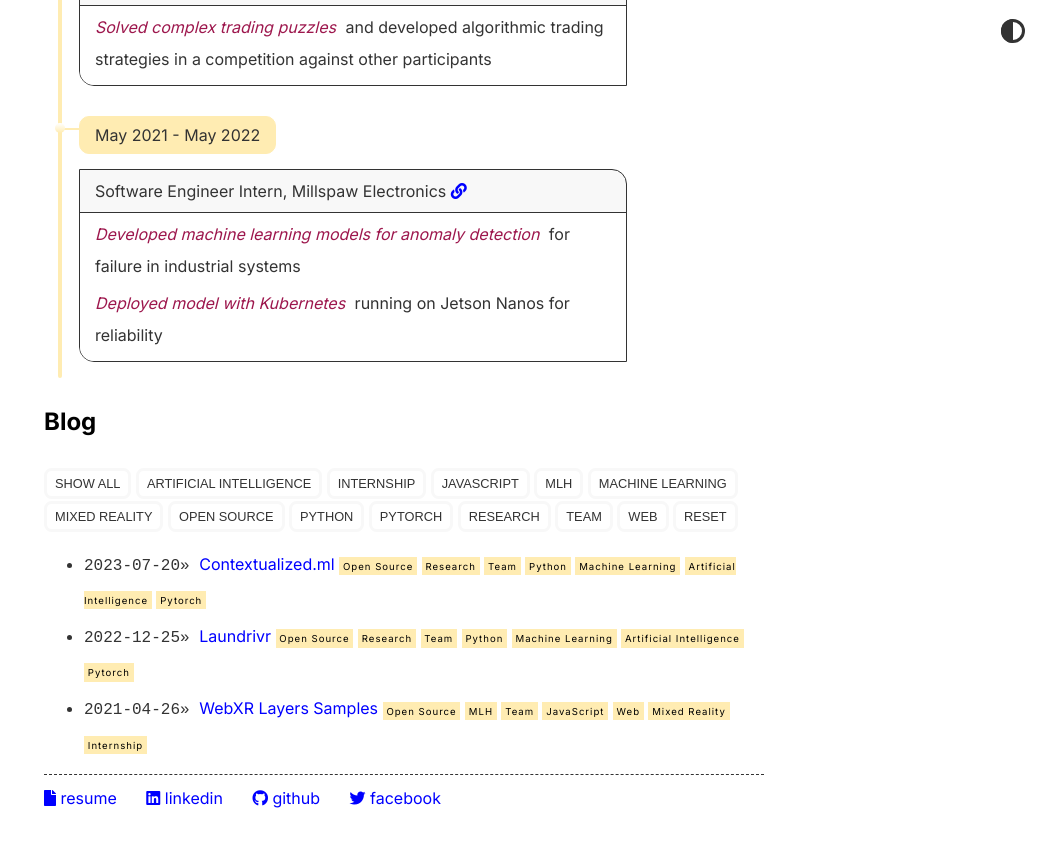
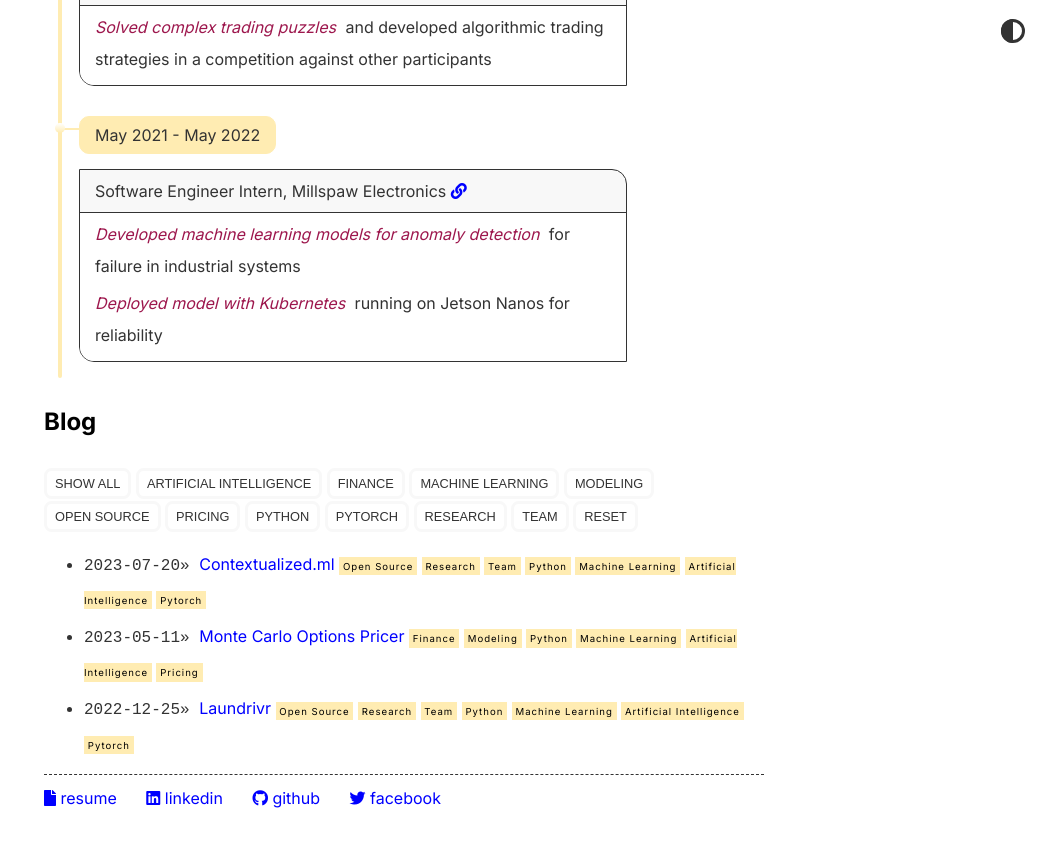
Before and after one commit to aaron10l/aaron10l.github.io, a Jekyll site: the page built from index.md, in a window 1280 px wide and 900 px high, scrolled down 1477 px. Shown: the top 847 px of the window, without its empty margins (236-1280 px from the left). Built offline with Jekyll 4.4.1, drawn with Linux system fonts in a browser that asks for light colours; comment, search, counter and statistics services are not loaded; part of the change alters nothing that is shown.

Commit message:
add monte carlo post

```diff
--- a/_data/home.yml
+++ b/_data/home.yml
@@ -59,7 +59,7 @@ project_entries:
     desc: A mobile app simplifying laundry management across college campuses
 
   - title: MC Options Pricer
-    url: slatevim-post
+    url: monte-carlo-pricing
     desc: A tool to calculate the fair value of derivatives using monte carlo simulations
 
   - title: Diversidy
--- a/_posts/2021-04-26-webxr-layers-post.md
+++ /dev/null
@@ -1,70 +0,0 @@
----
-title: WebXR Layers Samples
-layout: post
-show_footer: true
-permalink: /webxr-layers-post
-github_link: https://github.com/und3fined-v01d/webxr-layers/tree/docs
-tags:
-    - Open Source
-    - MLH
-    - Team
-    - JavaScript
-    - Web
-    - Mixed Reality
-    - Internship
----
-
-This project is a product of an [Major League Hacking (MLH) Spring 2021 Fellowship](https://fellowship.mlh.io/) open source contribution!
-
-[Composition of WebXR layers](https://www.w3.org/TR/webxrlayers-1/#intro) has significant benefits. This application is a small collection of samples that demonstrate creating and interacting with video layers in an XR environment. Because video layers cannot be interacted with directly via a controller, a 3D rendering library is used to achieve the desired interactions, including video playback controls, and moving and resizing layers. For this project, we chose to use [Three.js](https://threejs.org/) as our main 3D rendering library.
-
-## Media
-
-[Featured](https://www.linkedin.com/posts/major-league-hacking_webxr-a-contributors-story-with-zhixiang-activity-6785235305592066048-JaQ6) by Facebook and Major League Hacking for my contribution to the WebXR project!
-
-## Contribution
-
-Kickstarted [open source scene](https://github.com/und3fined-v01d/webxr-layers/pull/39) for WebXR and WebXR layers.
-
-## Design
-
-Overview and minimal viable product:
-
-![Static overview](../images/webxr-layers_overview-static.jpg)
-
-## Application Architecture
-
-### General
-
-![Application Architecture](../images/webxr-layers_architecture.png)
-
-For in-depth discussion, see [here](https://github.com/und3fined-v01d/webxr-layers/tree/docs#application-architecture).
-
-### User Interface
-
-![User Interface](../images/webxr-layers_UI.png)
-
-## Features
-
-### Toolbar Interactions
-
-Four main playback controls:
-
-1. Play / Pause
-2. Rewind 15s Backwards / Skip 15s Forwards
-3. Restart
-4. Progress Bar Point Select
-
-![Toolbar Interactions](../images/webxr-layers_toolbar.png)
-
-### Moving Video Layers
-
-![Moving With Controller](../images/webxr-layers_moving-controller.gif)
-
-![Moving With Hand](../images/webxr-layers_moving-hand.gif)
-
-### Resizing Video Layers
-
-![Resizing With Controller, Fixed](../images/webxr-layers_resizing-fixed.gif)
-
-![Resizing With Controller, Fluid](../images/webxr-layers_resizing-fluid.gif)
--- /dev/null
+++ b/_posts/2023-05-11-monte-carlo-pricing.md
@@ -0,0 +1,17 @@
+---
+title: Monte Carlo Options Pricer
+layout: post
+show_footer: true
+permalink: /monte-carlo-pricing
+github_link: https://github.com/cnellington/Contextualized
+tags:
+    - Finance
+    - Modeling
+    - Python
+    - Machine Learning
+    - Artificial Intelligence
+    - Pricing
+---
+
+A monte carlo options pricer made with Python.
+<span style="color: red">Page under development! Please check out the source link.</span>
```
